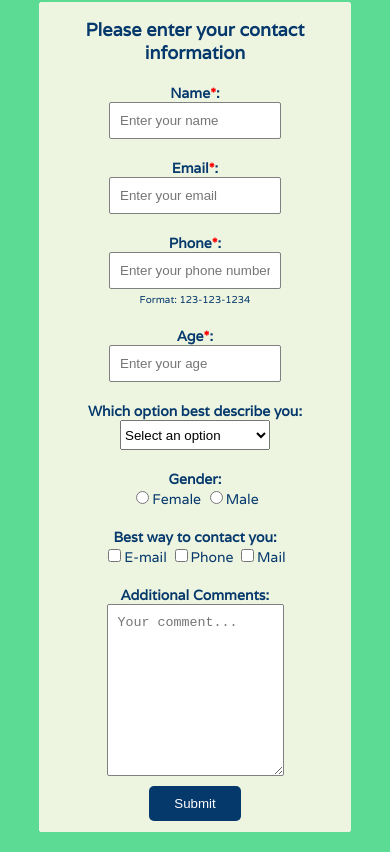
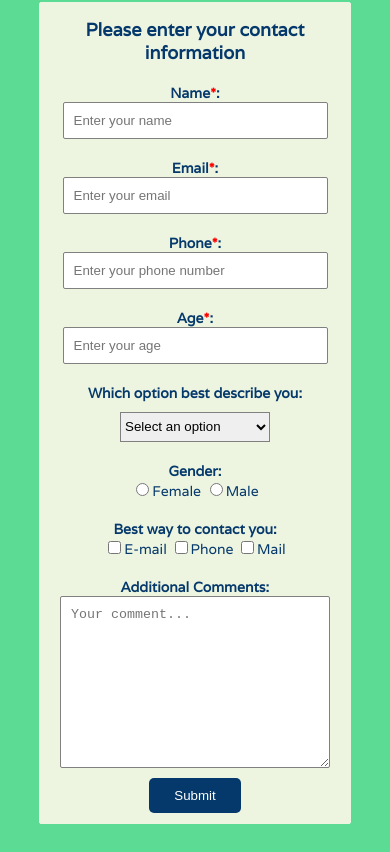
Before and after one commit to VincentQDo/Survery-form, a plain HTML site: page survey-form.html in a window 390 px wide. Shown: the part 131-983 px from the top of the page. Drawn offline with Linux system fonts and the light colour scheme.

Commit message:
added media query

```diff
--- a/survey-form.html
+++ b/survey-form.html
@@ -37,9 +37,7 @@
 
                     <div class="space-between">
                         <label for="phone" id="email-label">Phone<span class="required">*</span>:</label><br>
-                        <input type="tel" id="phone" class="text-input" pattern="[0-9]{3}-[0-9]{3}-[0-9]{4}" placeholder="Enter your phone number" required>
-                        <br>
-                        <span class="small-text">Format: 123-123-1234</span>
+                        <input type="tel" id="phone" class="text-input" placeholder="Enter your phone number" required>
                     </div>
 
                     <div class="space-between">
--- a/survey.css
+++ b/survey.css
@@ -46,7 +46,7 @@ body {
 label, #description{
     font-weight: 700;
     color: #05386B;
-    margin: 15px
+    margin: 15px;
 }
 
 .header {
@@ -58,6 +58,7 @@ label, #description{
     border: solid 1px #edf5e1;
     border-radius: 2px;
     margin: 5% 10%;
+    margin-top: 3%;
     background-color: #edf5e1;
 }
 
@@ -73,8 +74,8 @@ label, #description{
 
 .button:hover {
     /* box-shadow: 0px 0px 10px gray; */
-    color: #05386B;
-    background-color: #edf5e1;
+    color: #white;
+    background-color: #379687;
 }
 
 #comment {
@@ -113,4 +114,15 @@ label, #description{
 .dropbtn{
     height: 30px;
     width: 150px;
+    margin-top: 10px;
+    border: solid .7px gray;
 }
+
+@media only screen and (max-width: 768px){
+    .text-input{
+        width: 90%;
+    }
+    #comment{
+        width: 80%;
+    }
+}
```
